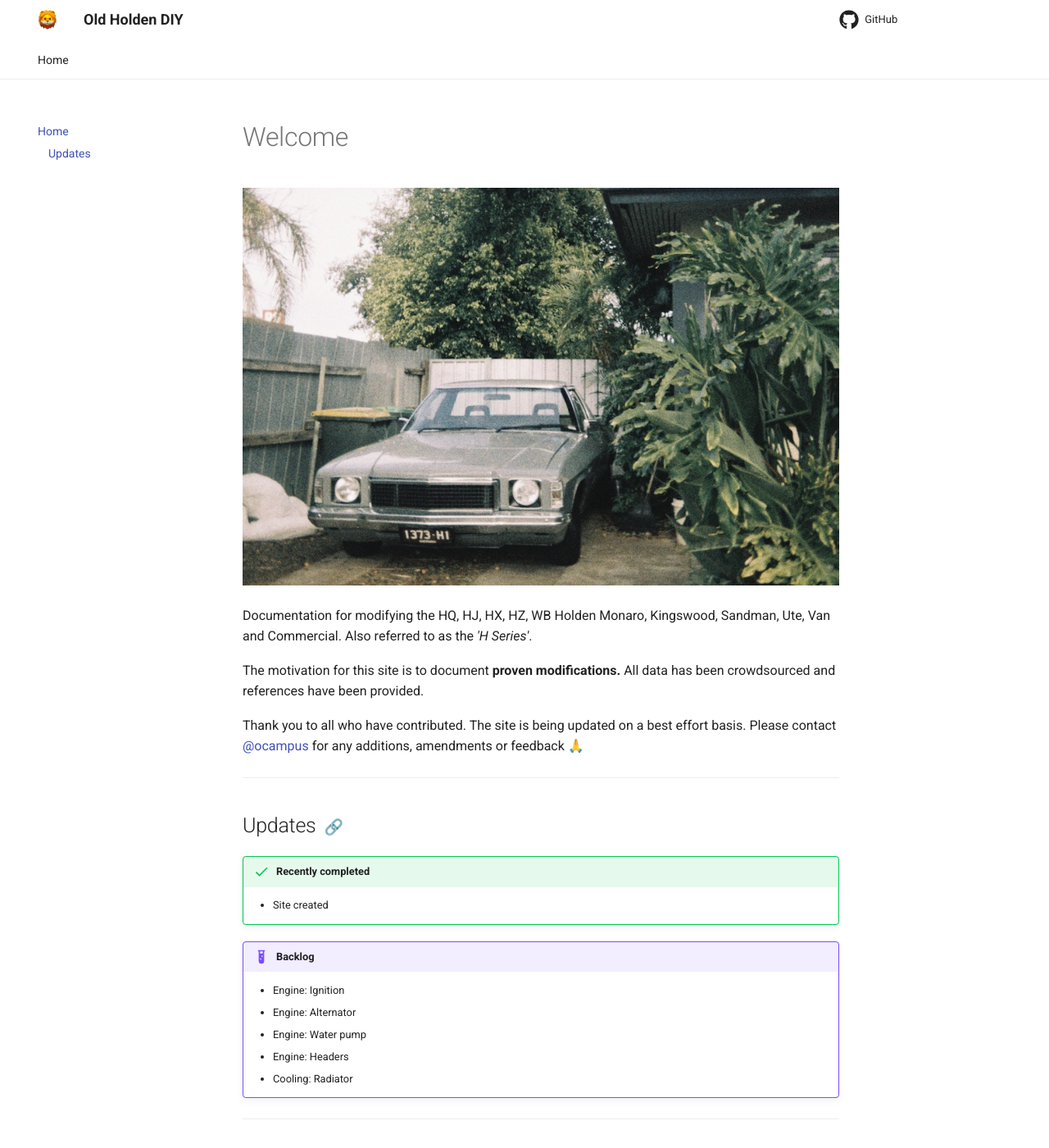
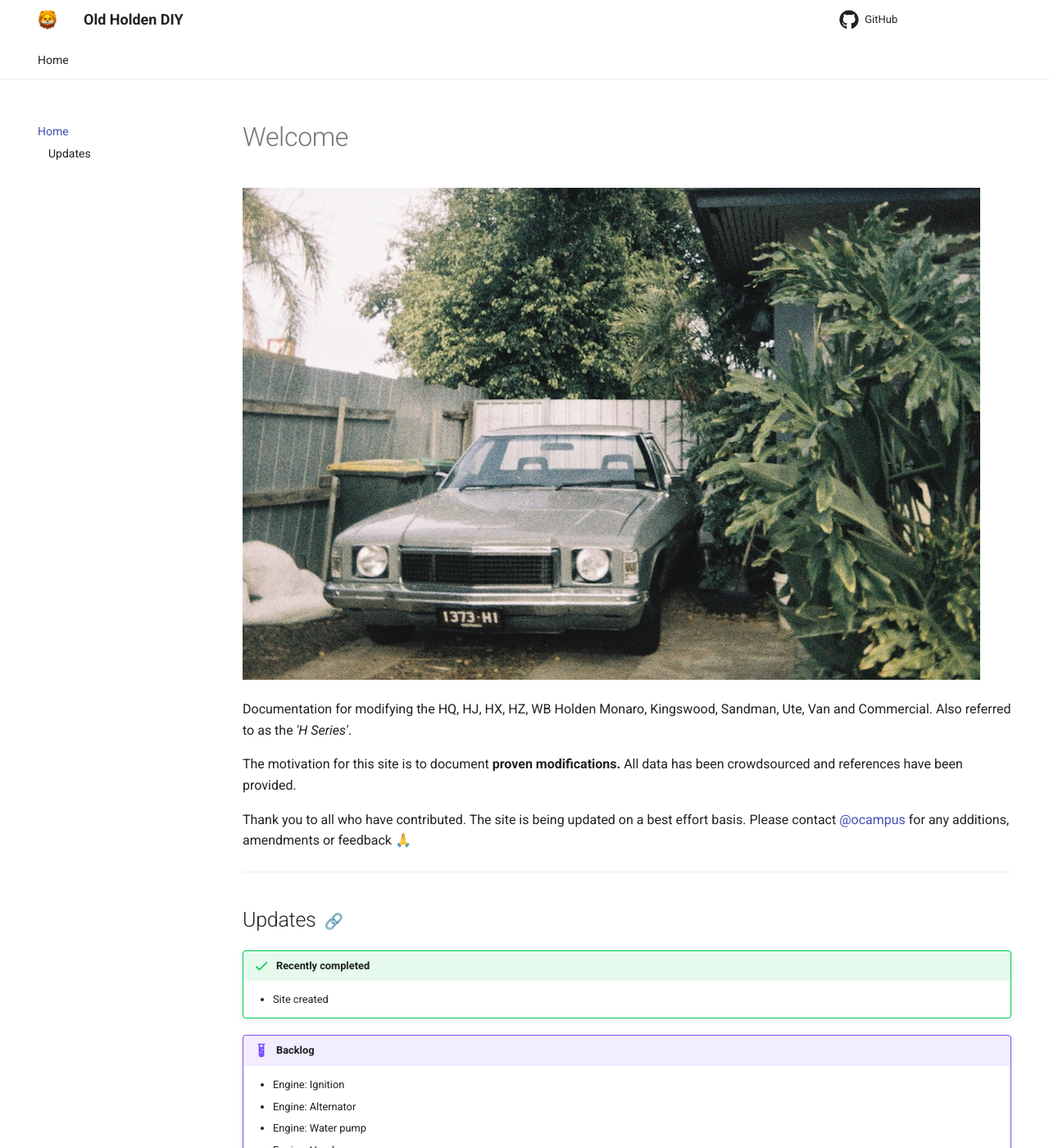
Before and after one commit to ocampco/old-holden-diy, an MkDocs documentation site: the page built from docs/index.md, in a window 1280 px wide and 1400 px high. Shown: the whole window at 82% size. Built offline with MkDocs 1.6.1 and Material for MkDocs 9.7.7, drawn with Linux system fonts in a browser that asks for light colours; comment, search, counter and statistics services are not loaded; some of the changed text lies outside the part shown.

Commit message:
remove redundant styling

```diff
--- a/docs/assets/extra.css
+++ b/docs/assets/extra.css
@@ -38,12 +38,3 @@
     display: none !important;
   }
 }
-
-/* mkdocs-material */
-.md-content {
-  max-width: 768px;
-}
-
-footer {
-  display: none;
-}
```
